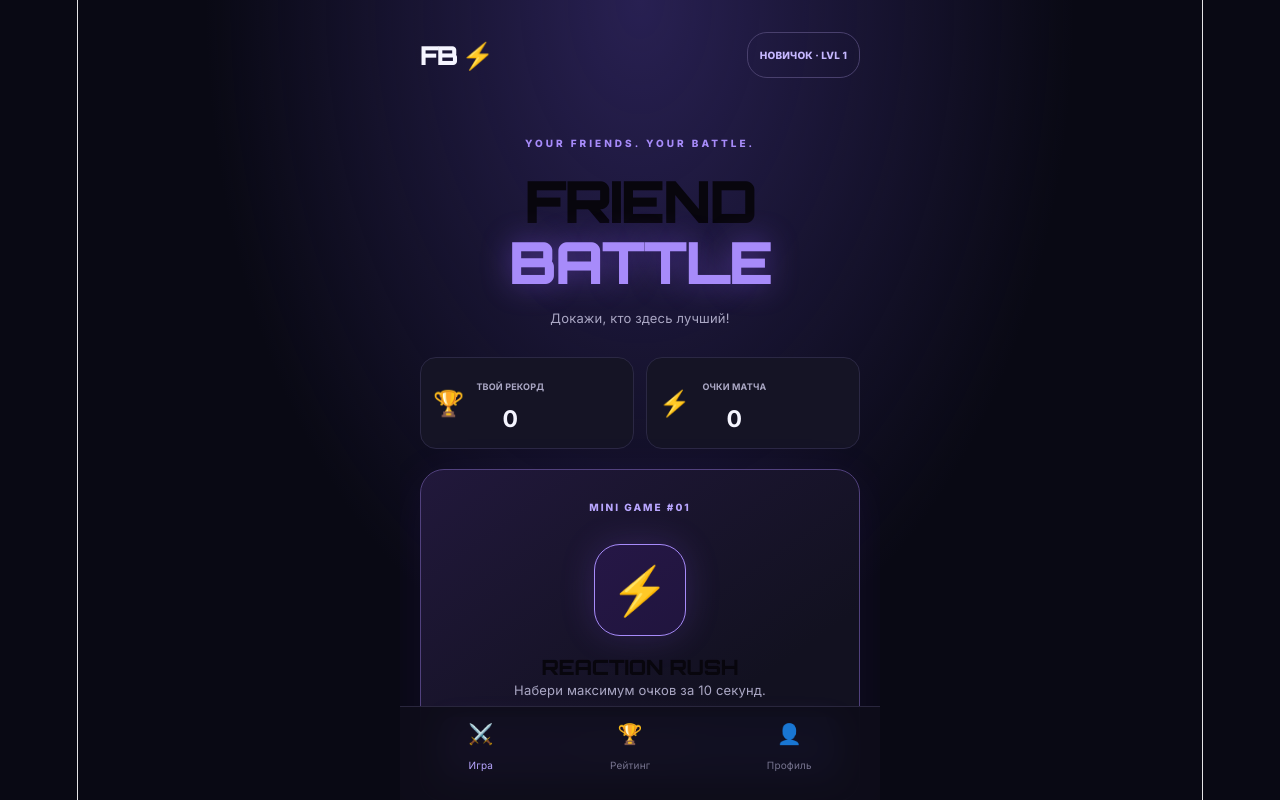
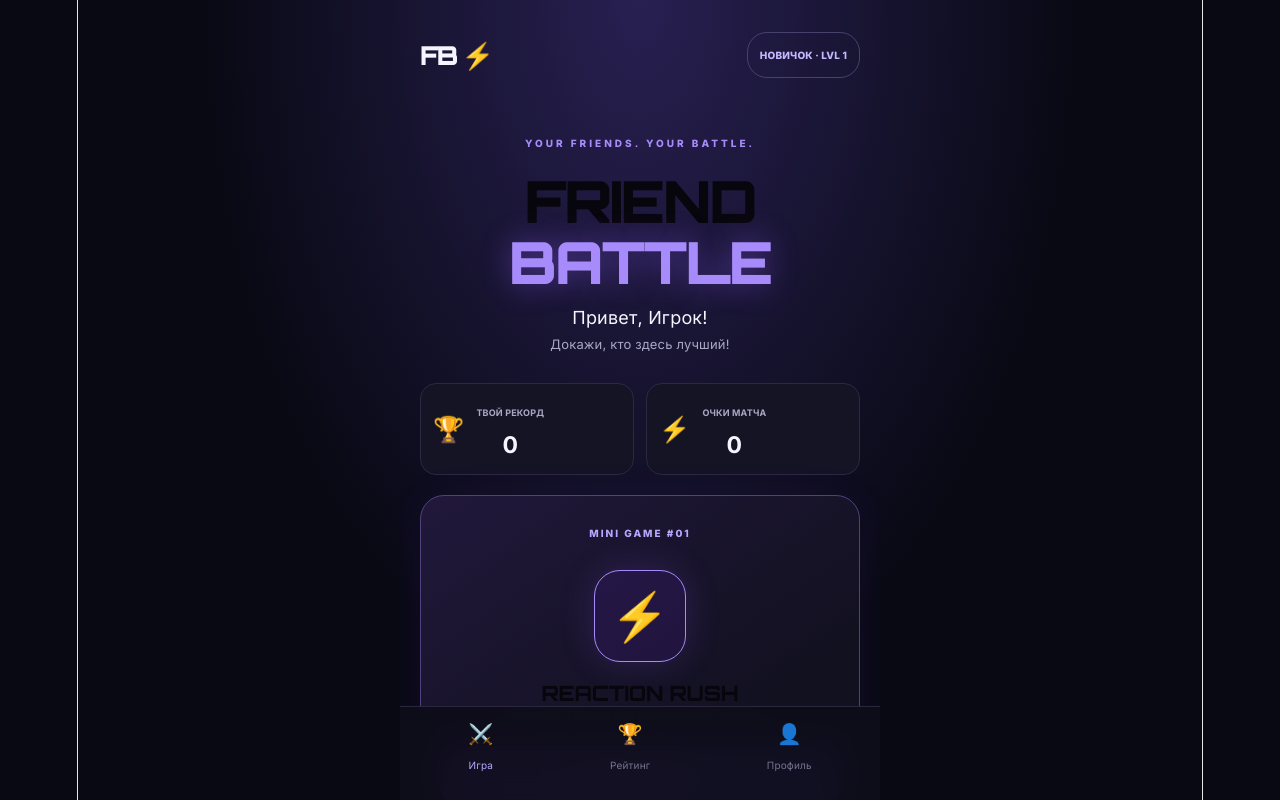
Before and after one commit to d10131994-boop/friend-battle, a React (Vite) app: page / in a window 1280 px wide. Shown: the top 800 px of the page. Built offline with nearby package versions, Linux system fonts and the light colour scheme.

Commit message:
Add Telegram player name

```diff
--- a/src/App.tsx
+++ b/src/App.tsx
@@ -7,6 +7,12 @@ const tg = (window as Window & {
     WebApp: {
       ready: () => void
       expand: () => void
+      initDataUnsafe?: {
+        user?: {
+          first_name?: string
+          username?: string
+        }
+      }
     }
   }
 }).Telegram?.WebApp
@@ -17,6 +23,9 @@ if (tg) {
 }
 
 function App() {
+    const userName = tg?.initDataUnsafe?.user?.first_name
+  const userUsername = tg?.initDataUnsafe?.user?.username
+
   const [score, setScore] = useState(0)
   const [best, setBest] = useState(0)
   const [playing, setPlaying] = useState(false)
@@ -59,6 +68,11 @@ function App() {
       <section className="hero">
         <div className="eyebrow">YOUR FRIENDS. YOUR BATTLE.</div>
         <h1>FRIEND<br /><span>BATTLE</span></h1>
+
+        <div className="player-name">
+  Привет, {userName || 'Игрок'}!
+  {userUsername && <div>@{userUsername}</div>}
+</div>
         <p>Докажи, кто здесь лучший!</p>
       </section>
 
```
